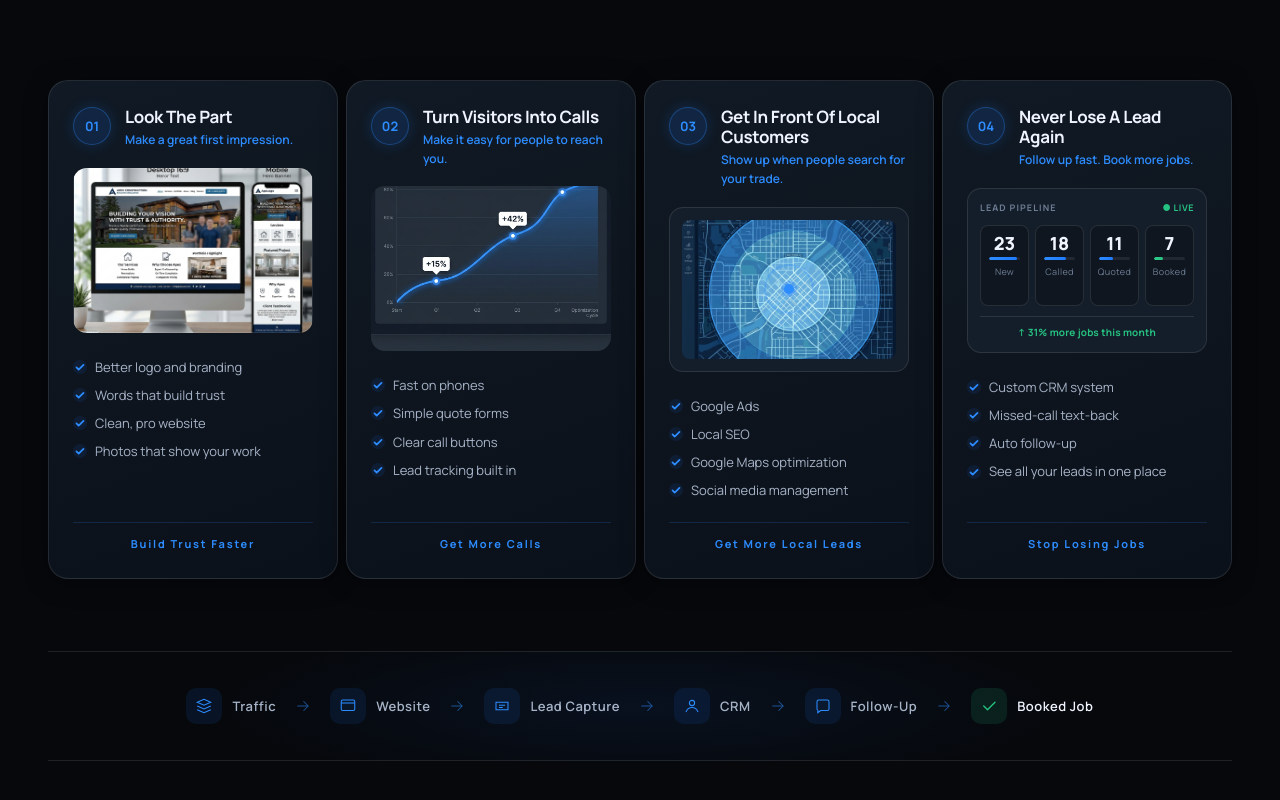
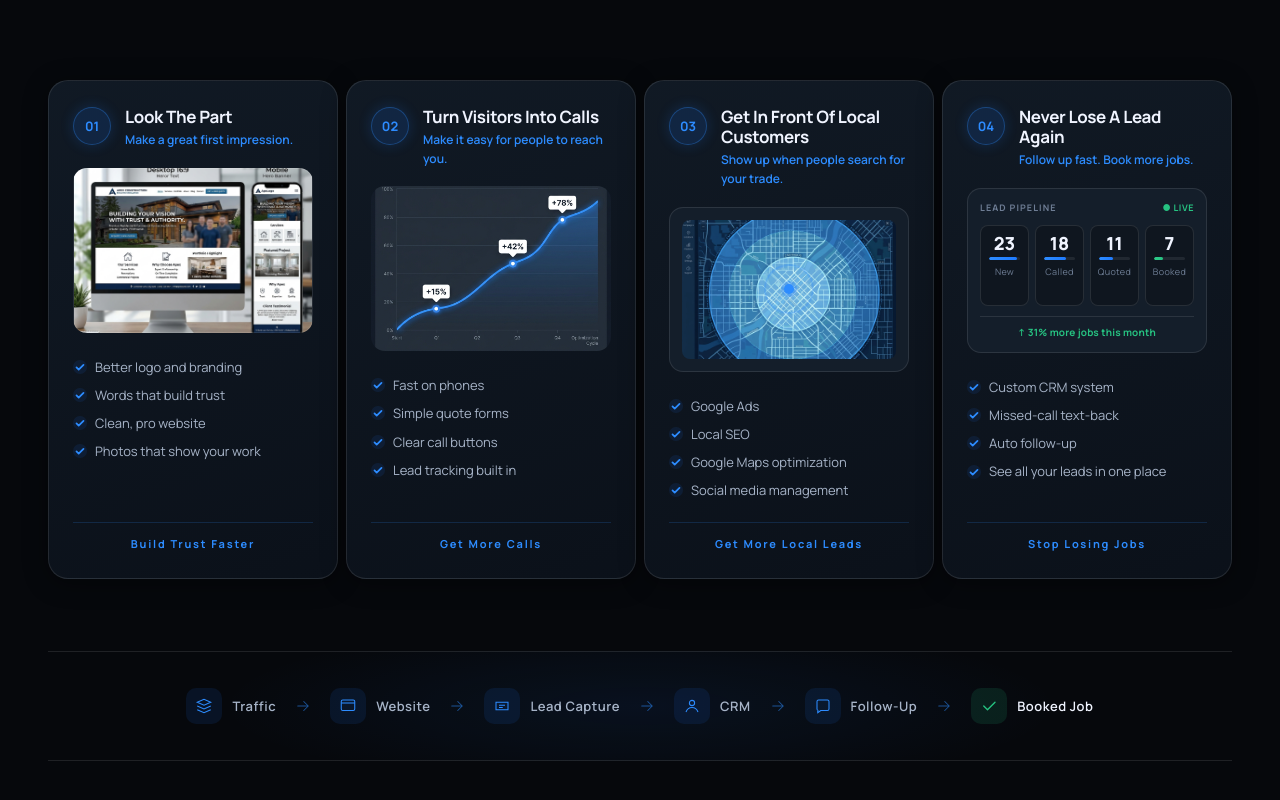
Before and after one commit to natejake935/ironclad-digital, a plain HTML site: page index.html in a window 1280 px wide. Shown: the part 2585-3385 px from the top of the page. Drawn offline with Linux system fonts and the light colour scheme.

Commit message:
fix: shift conversion optimization image down to 75% position

```diff
--- a/styles.css
+++ b/styles.css
@@ -649,7 +649,7 @@ button{font-family:inherit;cursor:pointer;border:0;background:none;color:inherit
 }
 
 .step-card__mock--form{
-  background: url('images/conversion_optimization.png') center bottom / 115% auto no-repeat;
+  background: url('images/conversion_optimization.png') center 75% / 115% auto no-repeat;
   display:block;
   border:none;
   padding:0;
```
